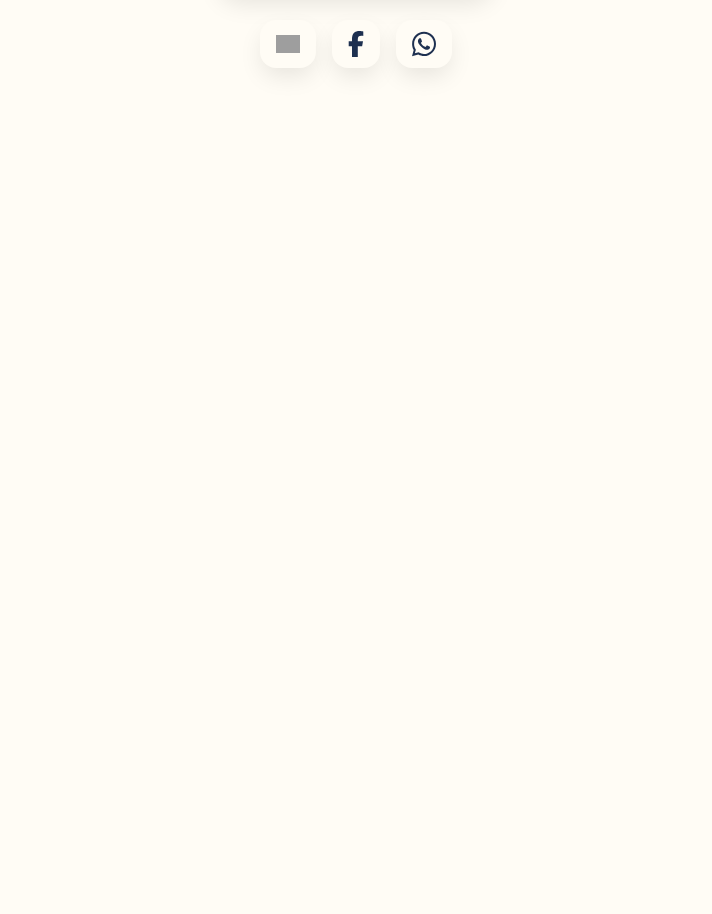
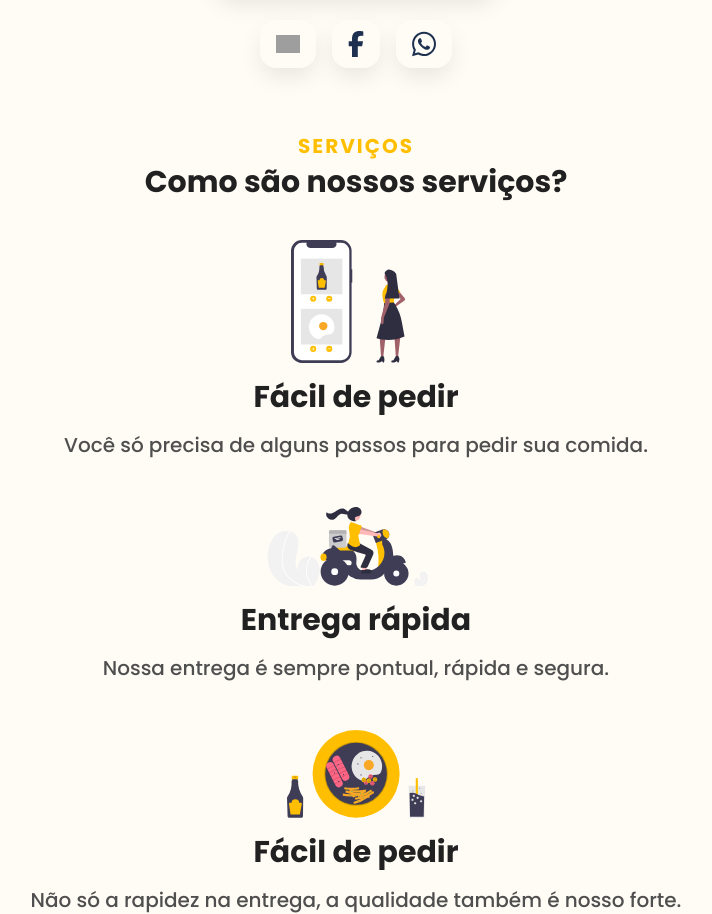
Before and after one commit to Samuka0222/menu-online, a Next.js app: page / in a window 1280 px wide. Shown: the part 440-1354 px from the top of the page, without its empty margins (284-996 px from the left). Before the commit the page ends 800 px from the top, so only its background shows below. Built offline with nearby package versions, Linux system fonts and the light colour scheme; grey boxes are pictures that could not be loaded.

Commit message:
feat: add Service section

```diff
--- /dev/null
+++ b/app/(home)/_components/services.tsx
@@ -0,0 +1,50 @@
+import SectionTitle from "@/app/_components/section-title";
+import Image from "next/image";
+
+const Services = () => {
+  return (
+    <section className="mt-16 px-10">
+      <SectionTitle
+        title="Serviços"
+        description="Como são nossos serviços?"
+      />
+
+      <div className="flex flex-col justify-center items-center gap-12">
+        <div className="flex flex-col justify-center items-center text-center gap-4">
+          <Image
+            src='/img/icone-pedido.svg'
+            alt="ilustração"
+            width={130}
+            height={40}
+          />
+          <h3 className="text-3xl font-bold text-black">Fácil de pedir</h3>
+          <p className="text-xl font-medium">Você só precisa de alguns passos para pedir sua comida.</p>
+        </div>
+
+        <div className="flex flex-col justify-center items-center text-center gap-4">
+          <Image
+            src='/img/icone-delivery.svg'
+            alt="ilustração"
+            width={180}
+            height={60}
+          />
+          <h3 className="text-3xl font-bold text-black">Entrega rápida</h3>
+          <p className="text-xl font-medium">Nossa entrega é sempre pontual, rápida e segura.</p>
+        </div>
+
+        <div className="flex flex-col justify-center items-center text-center gap-4">
+          <Image
+            src='/img/icone-qualidade.svg'
+            alt="ilustração"
+            width={160}
+            height={40}
+          />
+          <h3 className="text-3xl font-bold text-black">Fácil de pedir</h3>
+          <p className="text-xl font-medium">Não só a rapidez na entrega, a qualidade também é nosso forte.</p>
+        </div>
+      </div>
+    </section>
+  );
+}
+
+export default Services;
--- a/app/(home)/page.tsx
+++ b/app/(home)/page.tsx
@@ -2,6 +2,7 @@ import { Button } from "@/app/_components/ui/button";
 import NavBar from "./_components/nav-bar";
 import { Phone } from "lucide-react";
 import SocialLinks from "@/app/_components/socials-links";
+import Services from "./_components/services";
 
 const HomePage = () => {
   return <>
@@ -34,6 +35,8 @@ const HomePage = () => {
         <div className="w-full">
           <SocialLinks />
         </div>
+
+        <Services />
       </section>
     </main>
   </>;
--- /dev/null
+++ b/app/_components/section-title.tsx
@@ -0,0 +1,16 @@
+interface SectionTitleProps {
+  title: string;
+  description: string;
+  align?: 'center' | 'start' | 'end';
+}
+
+const SectionTitle = ({ title, description, align = 'center' }: SectionTitleProps) => {
+  return (
+    <div className={`flex flex-col gap-1 mb-10 text-${align}`}>
+      <h2 className="uppercase text-primary font-bold text-xl tracking-widest">{title}</h2>
+      <p className="text-3xl text font-bold text-black">{description}</p>
+    </div>
+  );
+}
+
+export default SectionTitle;
--- a/app/layout.tsx
+++ b/app/layout.tsx
@@ -1,9 +1,9 @@
 import type { Metadata } from "next";
-import { Inter } from "next/font/google";
+import { Poppins } from "next/font/google";
 import "./globals.css";
 import { cn } from "./_lib/utils";
 
-const inter = Inter({ subsets: ["latin"] });
+const poppins = Poppins({ weight: ['100', "200", "300", "400", "500", "600", "700", "800", "900"], subsets: ['latin'] })
 
 export const metadata: Metadata = {
   title: {
@@ -20,7 +20,7 @@ export default function RootLayout({
 }>) {
   return (
     <html lang="pt-br">
-      <body className={cn(inter.className, 'min-h-screen bg-background font-sans antialiased')}>
+      <body className={cn(poppins.className, 'min-h-screen bg-background font-sans antialiased')}>
         {children}
       </body>
     </html>
```
